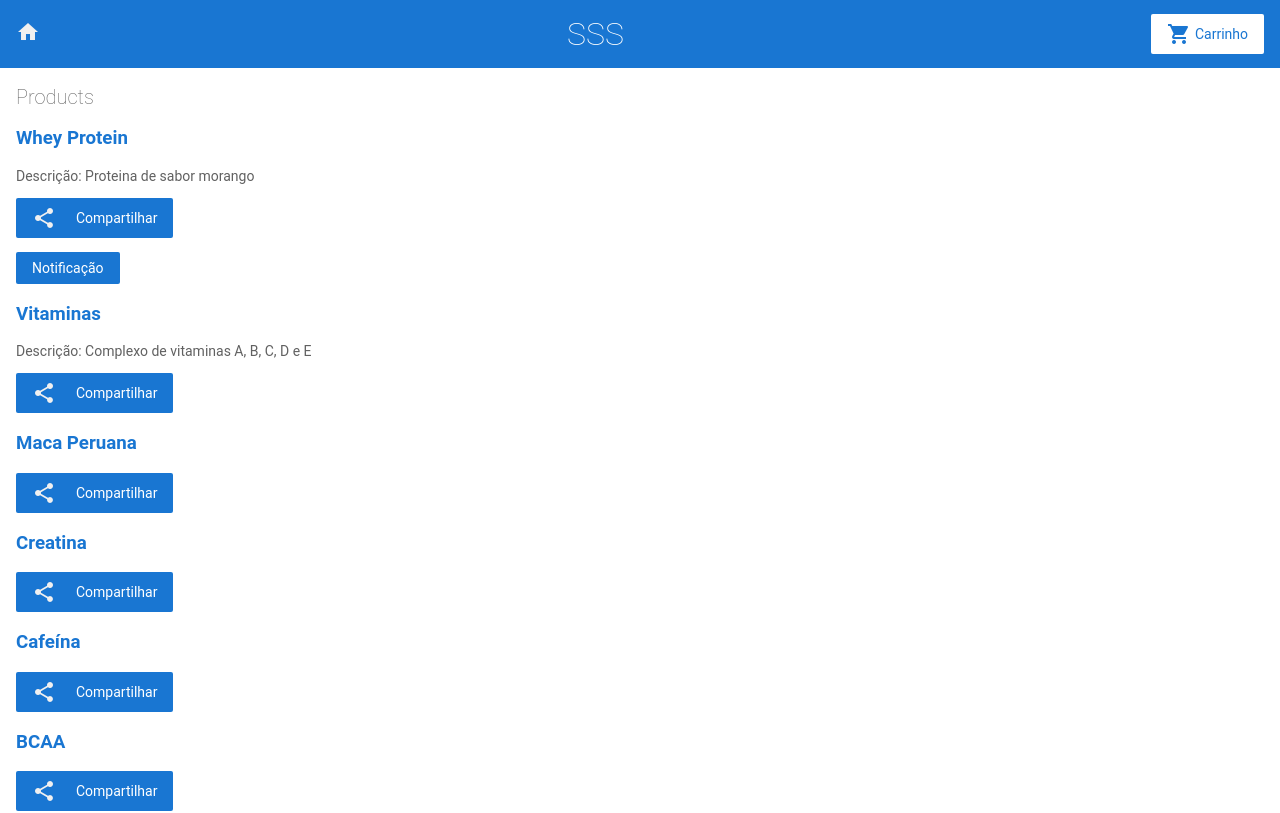
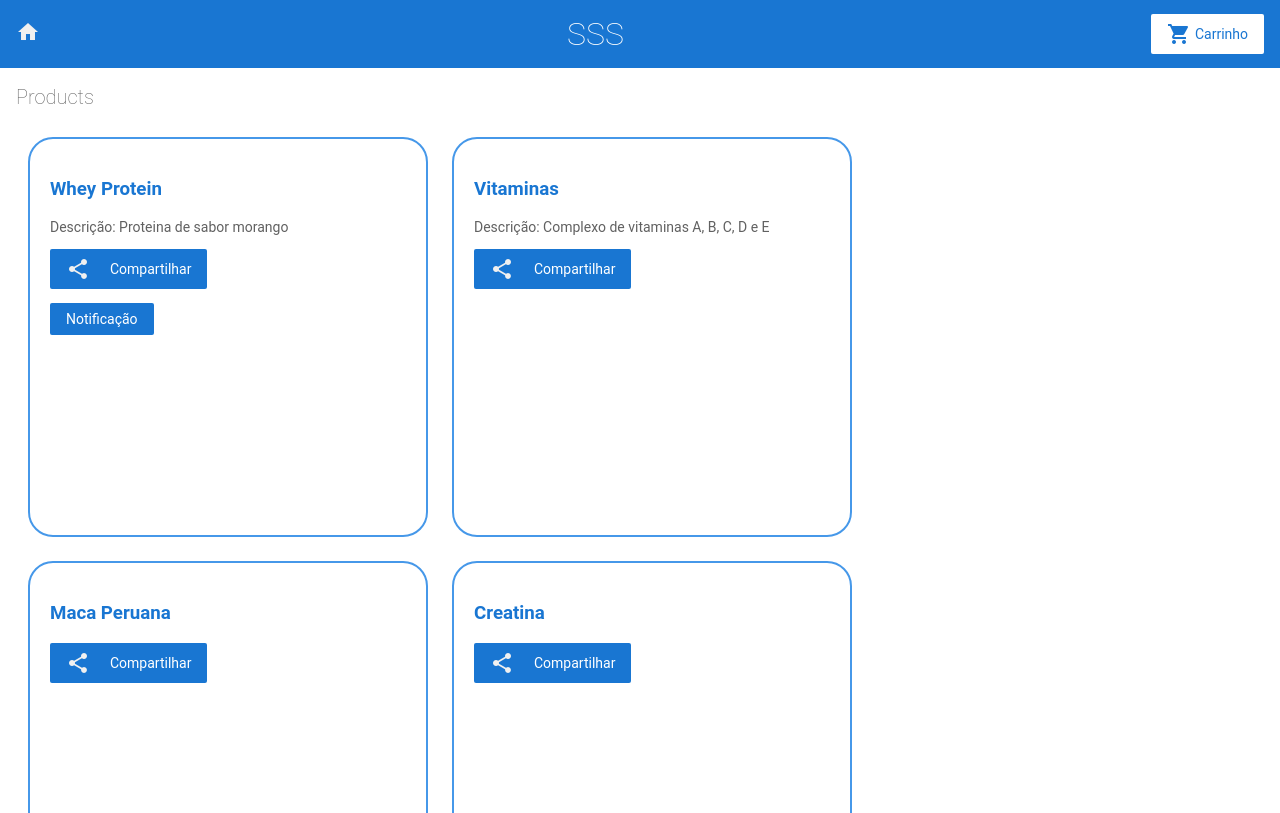
Before and after one commit to VictorPozzan/SSS--Simple-Supplements-Store-, an Angular app: page / in a window 1280 px wide. Shown: the top 813 px of the page. Built offline with nearby package versions, Linux system fonts and the light colour scheme.

Commit message:
card and edit readme

```diff
--- a/src/app/product-list/product-list.component.css
+++ b/src/app/product-list/product-list.component.css
@@ -1,7 +1,21 @@
-
-
 /*
 Copyright Google LLC. All Rights Reserved.
 Use of this source code is governed by an MIT-style license that
 can be found in the LICENSE file at https://angular.io/license
 */
+
+.card-data {
+  width: 100%;
+  display: flex;
+  flex-direction: row;
+  flex-wrap: wrap;
+}
+
+.card {
+  margin: 12px;
+  width: 400px;
+  height: 400px;
+  border-radius: 25px;
+  border: 2px solid #4698e9;
+  padding: 20px;
+}
--- a/src/app/product-list/product-list.component.html
+++ b/src/app/product-list/product-list.component.html
@@ -1,21 +1,26 @@
 <h2>Products</h2>
 
-<div *ngFor="let product of products">
+<div class="card-data">
+  <div *ngFor="let product of products" class="card">
     <h3>
-    <a [title]="product.name + ' detalhes ' " [routerLink]="['/products', product.id]">
+      <a
+        [title]="product.name + ' detalhes '"
+        [routerLink]="['/products', product.id]"
+      >
         {{ product.name }}
       </a>
     </h3>
-  <p *ngIf="product.description">
-    Descrição: {{ product.description }}
-  </p>
+    <p *ngIf="product.description">Descrição: {{ product.description }}</p>
     <button (click)="share()">
-    <i class="material-icons" style="padding-right: 20px; color: #f0f0f0">share</i>
+      <i class="material-icons" style="padding-right: 20px; color: #f0f0f0"
+        >share</i
+      >
       Compartilhar
     </button>
 
     <app-product-alerts [product]="product" (notify)="onNotify()">
     </app-product-alerts>
+  </div>
 </div>
 
 <!--
```
Also changed, not shown: 1 other file (tests, documents, lock files or other folders). Lines whose indentation alone changed are shown as unchanged.
